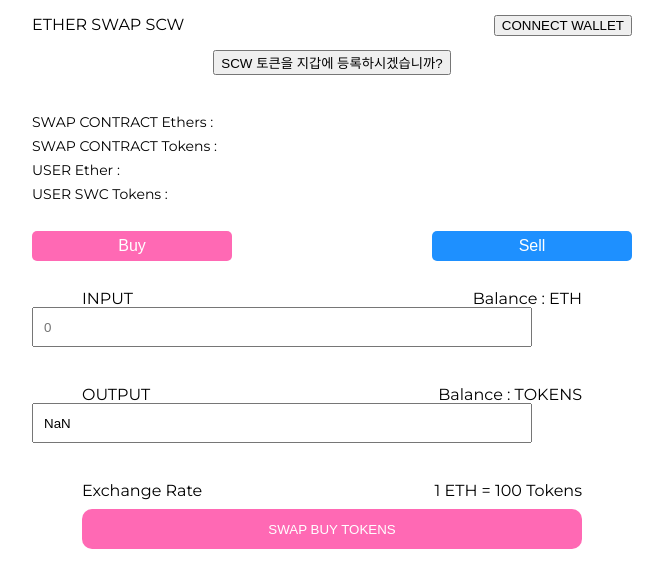
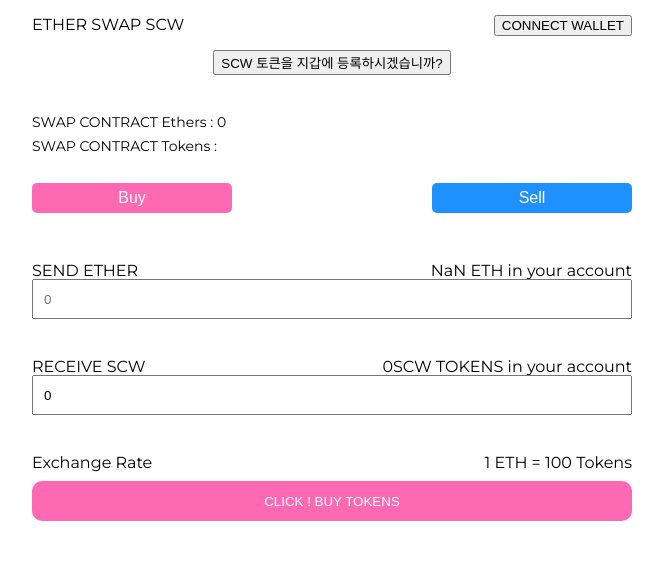
Before and after one commit to zizimoos/ether-swap, a React (Create React App) app: page / in a window 1280 px wide. Shown: the top 588 px of the page, without its empty margins (308-971 px from the left). Built offline with nearby package versions, Linux system fonts and the light colour scheme.

Commit message:
prototype done~

```diff
--- a/src/components/BuyForm.js
+++ b/src/components/BuyForm.js
@@ -1,6 +1,15 @@
-import React, { useState } from "react";
+import React, { useEffect, useState } from "react";
 import styled from "styled-components";
 
+const Container = styled.div`
+  width: 600px;
+  margin: 0 auto;
+  margin-top: 20px;
+  display: flex;
+  flex-direction: column;
+  justify-content: flex-start;
+  align-items: center;
+`;
 const WrapInfoBox = styled.div`
   width: 600px;
   margin-bottom: 40px;
@@ -8,23 +17,21 @@ const WrapInfoBox = styled.div`
   justify-content: center;
   align-items: center;
   input {
-    width: 500px;
+    width: 600px;
     height: 40px;
     padding-left: 10px;
   }
 `;
-
 const InOutBox = styled.div`
-  width: 500px;
+  width: 600px;
   margin: 0 auto;
   display: flex;
   flex-direction: row;
   justify-content: space-between;
   align-items: center;
 `;
-
 const RateInfoBox = styled.div`
-  width: 500px;
+  width: 600px;
   margin: 0 auto;
   margin-bottom: 10px;
   display: flex;
@@ -32,14 +39,13 @@ const RateInfoBox = styled.div`
   justify-content: space-between;
   align-items: center;
 `;
-
 const ButtonBox = styled.div`
-  width: 500px;
+  width: 600px;
   margin: 0 auto;
   justify-content: flex-start;
   align-items: center;
   button {
-    width: 500px;
+    width: 600px;
     height: 40px;
     border-radius: 10px;
     border: none;
@@ -54,8 +60,10 @@ function BuyForm({
   swapApi,
   userAccount,
   web3,
+  walletHandler,
 }) {
-  const [inputValue, setInputValue] = useState();
+  const [inputValue, setInputValue] = useState(0);
+  const [nuUserEthBalance, setNuUserEthBalance] = useState("0");
   // eslint-disable-next-line
   const [Loading, setLoading] = useState(false);
 
@@ -68,15 +76,24 @@ function BuyForm({
         from: userAccount,
       })
       .on("transactionHash", (hash) => setLoading(false));
+    walletHandler();
   };
+
+  useEffect(() => {
+    let uEthBalance = Number(userEthBalance);
+    setNuUserEthBalance(uEthBalance);
+  }, [userEthBalance, web3]);
 
   return (
     <>
-      <div>
+      <Container>
         <WrapInfoBox>
           <InOutBox>
-            <div>INPUT</div>
-            <div>Balance :{userEthBalance} ETH</div>
+            <div>SEND ETHER</div>
+            <div>
+              {Math.floor(nuUserEthBalance * 100000) / 100000} ETH in your
+              account
+            </div>
           </InOutBox>
           <input
             onChange={(e) => {
@@ -87,10 +104,10 @@ function BuyForm({
         </WrapInfoBox>
         <WrapInfoBox>
           <InOutBox>
-            <div>OUTPUT</div>
+            <div>RECEIVE SCW</div>
             <div>
-              Balance : {userTokenBalance}
-              TOKENS
+              {userTokenBalance / 1000000000000000000}
+              SCW TOKENS in your account
             </div>
           </InOutBox>
           <input placeholder="0" value={inputValue * 100} readOnly></input>
@@ -110,10 +127,10 @@ function BuyForm({
               buyTokens(etherAmount);
             }}
           >
-            SWAP BUY TOKENS
+            CLICK ! BUY TOKENS
           </button>
         </ButtonBox>
-      </div>
+      </Container>
     </>
   );
 }
--- a/src/components/InfoSection.js
+++ b/src/components/InfoSection.js
@@ -1,4 +1,4 @@
-import React from "react";
+import React, { useEffect } from "react";
 import styled from "styled-components";
 
 const Container = styled.div`
@@ -24,21 +24,20 @@ const Section = styled.div`
 `;
 
 function InfoSection({
+  web3,
   userTokenBalance,
   userEthBalance,
   swapTokenBalance,
   swapEtherBalance,
 }) {
+  useEffect(() => {}, [web3, swapEtherBalance]);
   return (
     <Container>
       <SectionInfo>
-        <Section>SWAP CONTRACT Ethers : {swapEtherBalance}</Section>
         <Section>
-          SWAP CONTRACT Tokens : {swapTokenBalance}
-          {/* SWAP CONTRACT Tokens : {web3.utils.fromWei(swapTokenBalance, "ether")} */}
+          SWAP CONTRACT Ethers : {swapEtherBalance / 1000000000000000000}
         </Section>
-        <Section>USER Ether : {userEthBalance}</Section>
-        <Section>USER SWC Tokens : {userTokenBalance}</Section>
+        <Section>SWAP CONTRACT Tokens : {swapTokenBalance}</Section>
       </SectionInfo>
     </Container>
   );
--- a/src/components/SellForm.js
+++ b/src/components/SellForm.js
@@ -1,5 +1,15 @@
 import React, { useEffect, useState } from "react";
 import styled from "styled-components";
+
+const Container = styled.div`
+  width: 600px;
+  margin: 0 auto;
+  margin-top: 20px;
+  display: flex;
+  flex-direction: column;
+  justify-content: flex-start;
+  align-items: center;
+`;
 
 const WrapInfoBox = styled.div`
   width: 600px;
@@ -8,14 +18,14 @@ const WrapInfoBox = styled.div`
   justify-content: center;
   align-items: center;
   input {
-    width: 500px;
+    width: 600px;
     height: 40px;
     padding-left: 10px;
   }
 `;
 
 const InOutBox = styled.div`
-  width: 500px;
+  width: 600px;
   margin: 0 auto;
   display: flex;
   flex-direction: row;
@@ -24,7 +34,7 @@ const InOutBox = styled.div`
 `;
 
 const RateInfoBox = styled.div`
-  width: 500px;
+  width: 600px;
   margin: 0 auto;
   margin-bottom: 10px;
   display: flex;
@@ -34,12 +44,12 @@ const RateInfoBox = styled.div`
 `;
 
 const ButtonBox = styled.div`
-  width: 500px;
+  width: 600px;
   margin: 0 auto;
   justify-content: flex-start;
   align-items: center;
   button {
-    width: 500px;
+    width: 600px;
     height: 40px;
     border-radius: 10px;
     border: none;
@@ -55,8 +65,9 @@ function SellForm({
   userTokenBalance,
   userEthBalance,
   userAccount,
+  walletHandler,
 }) {
-  const [inputValue, setInputValue] = useState();
+  const [inputValue, setInputValue] = useState(0);
   // eslint-disable-next-line
   const [Loading, setLoading] = useState(false);
   const sellTokens = (tokenAmount) => {
@@ -68,18 +79,18 @@ function SellForm({
       .sellTokens(tokenAmount)
       .send({ from: userAccount })
       .on("transactionHash", (hash) => setLoading(false));
+    walletHandler();
   };
   useEffect(() => {}, [tokenApi]);
 
   return (
     <>
-      <div>
+      <Container>
         <WrapInfoBox>
           <InOutBox>
-            <div>INPUT</div>
+            <div>SEND SCW</div>
             <div>
-              Balance : {userTokenBalance}
-              TOKENS
+              {userTokenBalance / 1000000000000000000} TOKENS in your account
             </div>
           </InOutBox>
           <input
@@ -91,10 +102,9 @@ function SellForm({
         </WrapInfoBox>
         <WrapInfoBox>
           <InOutBox>
-            <div>OUTPUT</div>
+            <div>RECEIVE ETHER</div>
             <div>
-              Balance :{userEthBalance}
-              ETH
+              {Math.floor(userEthBalance * 100000) / 100000} ETH in your account
             </div>
           </InOutBox>
           <input placeholder="0" value={inputValue / 100} readOnly></input>
@@ -114,10 +124,10 @@ function SellForm({
               sellTokens(tokenAmount);
             }}
           >
-            SWAP SELL TOKENS
+            CLICK ! SELL TOKENS
           </button>
         </ButtonBox>
-      </div>
+      </Container>
     </>
   );
 }
--- a/src/components/SwapSection.js
+++ b/src/components/SwapSection.js
@@ -86,6 +86,7 @@ function SwapSection({
   return (
     <Container>
       <InfoSection
+        web3={web3}
         userTokenBalance={userTokenBalance}
         userEthBalance={userEthBalance}
         swapTokenBalance={swapTokenBalance}
@@ -115,6 +116,7 @@ function SwapSection({
           userAccount={userAccount}
           userTokenBalance={userTokenBalance}
           userEthBalance={userEthBalance}
+          walletHandler={walletHandler}
         ></SellForm>
       ) : (
         <BuyForm
@@ -123,6 +125,7 @@ function SwapSection({
           userAccount={userAccount}
           userTokenBalance={userTokenBalance}
           userEthBalance={userEthBalance}
+          walletHandler={walletHandler}
         ></BuyForm>
       )}
       <Section>{message}</Section>
--- a/src/scens/Home.js
+++ b/src/scens/Home.js
@@ -70,7 +70,8 @@ function Home(props) {
             address: "0xe9568f4f42f44c6cfd68d3ff26e405cf6bcdfbf1", // The address that the token is at.
             symbol: "SCW", // A ticker symbol or shorthand, up to 5 chars.
             decimals: 18, // The number of decimals in the token
-            image: "http://placekitten.com/200/300", // A string url of the token logo
+            image: "https://iili.io/L8t4cl.jpg", // A string url of the token logo
+            //https://freeimage.host/i/beauty-07.L8t4cl
           },
         },
       });
```
